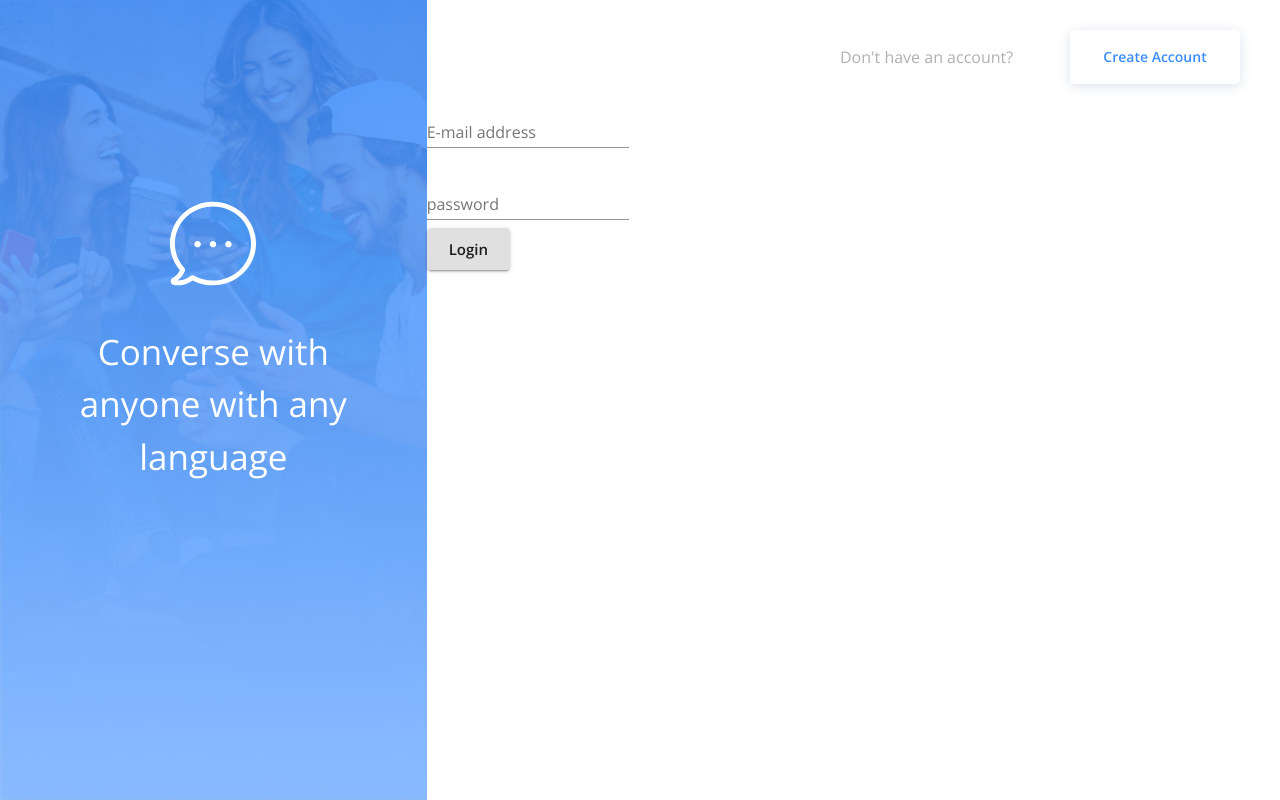
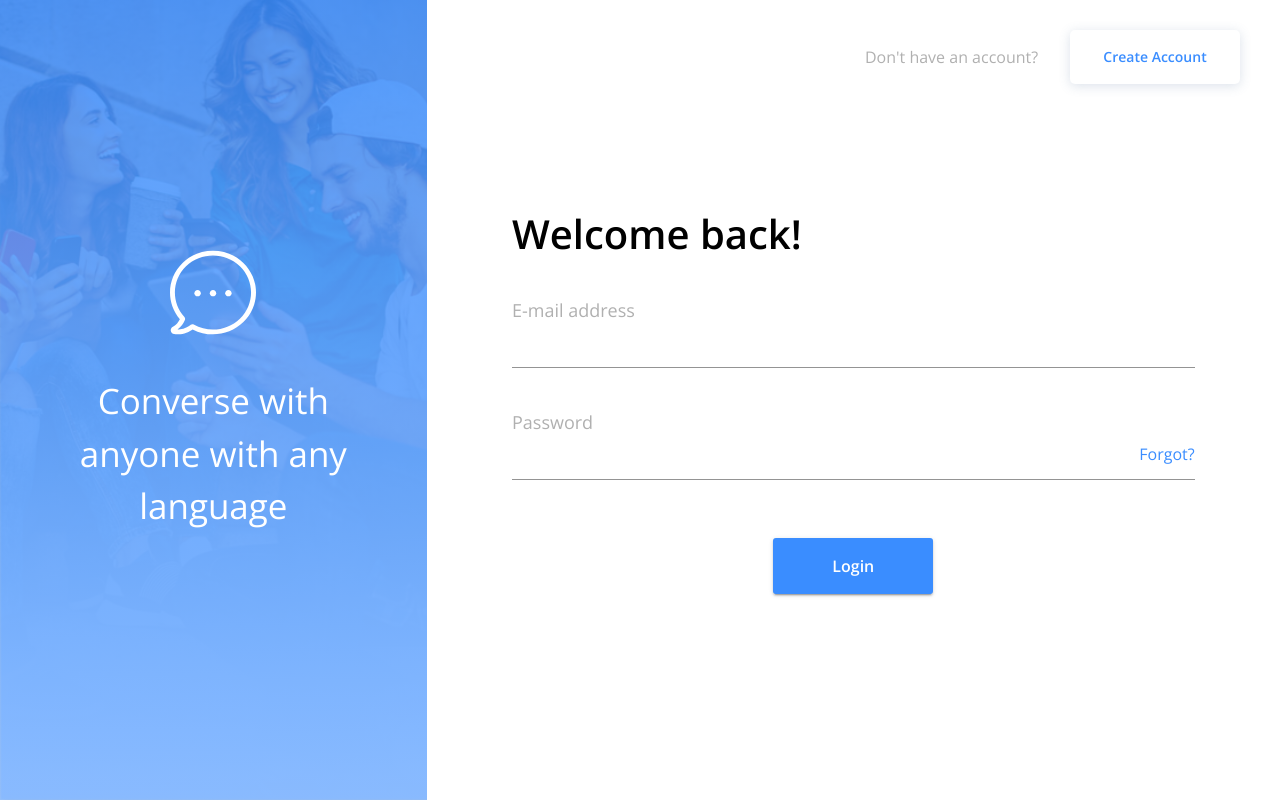
Before and after one commit to asendice/3635a5, a React (Create React App) app in the folder client/: page /login in a window 1280 px wide. Built offline with nearby package versions, Linux system fonts and the light colour scheme; no server answers.

Commit message:
login ui

```diff
--- a/client/src/components/AccountEntry/Header.js
+++ b/client/src/components/AccountEntry/Header.js
@@ -5,7 +5,7 @@ import { makeStyles } from "@material-ui/core/styles";
 
 const useStyles = makeStyles(() => ({
   root: {
-    width: 400,
+    width: 375,
     display: "flex",
     alignItems: "center",
     justifyContent: "space-between",
--- a/client/src/components/AccountEntry/Login.js
+++ b/client/src/components/AccountEntry/Login.js
@@ -3,10 +3,12 @@ import { Redirect, useHistory } from "react-router-dom";
 import { connect } from "react-redux";
 import {
   Grid,
+  Box,
   Typography,
   Button,
   FormControl,
   TextField,
+  InputAdornment,
 } from "@material-ui/core";
 import { login } from "../../store/utils/thunkCreators";
 import SideBanner from "./SideBanner";
@@ -14,15 +16,49 @@ import Header from "./Header";
 import { makeStyles } from "@material-ui/core/styles";
 
 const useStyles = makeStyles(() => ({
-  formContainer: {
-
+  formContent: {
+    height: 500,
+    width: 700,
+    maxWidth: "80%",
+    margin: "auto",
+    marginTop: 120,
   },
-
-}))
+  formControl: {
+    width: "100%",
+  },
+  input: {
+    padding: "10px 0px",
+  },
+  header: {
+    fontSize: 40,
+    fontWeight: 600,
+  },
+  inputContainer: {
+    marginTop: 20,
+  },
+  adornment: {
+    color: "#3A8DFF",
+    cursor: "pointer",
+    fontSize: 16,
+  },
+  btnContainer: {
+    marginTop: 50,
+    display: "flex",
+    justifyContent: "center",
+  },
+  btn: {
+    backgroundColor: "#3A8DFF",
+    color: "#fff",
+    width: 160,
+    height: 56,
+    borderRadius: "3px",
+    fontWeight: 700,
+    fontSize: 16,
+  },
+}));
 
 const Login = (props) => {
   const classes = useStyles();
-  const history = useHistory();
   const { user, login } = props;
 
   const handleLogin = async (event) => {
@@ -47,27 +83,68 @@ const Login = (props) => {
           route="register"
         />
         <form onSubmit={handleLogin}>
+          <Grid className={classes.formContent}>
+            <Typography className={classes.header}>Welcome back!</Typography>
             <Grid>
-            <Grid>
-              <FormControl margin="normal" required>
+              <FormControl
+                margin="normal"
+                required
+                className={classes.formControl}
+              >
+                <Box className={classes.inputContainer}>
                   <TextField
                     aria-label="username"
                     label="E-mail address"
                     name="username"
                     type="text"
+                    fullWidth
+                    InputProps={{
+                      className: classes.input,
+                    }}
+                    InputLabelProps={{
+                      shrink: true,
+                      style: { fontSize: 24, color: "#B0B0B0" },
+                    }}
                   />
+                </Box>
               </FormControl>
             </Grid>
-            <FormControl margin="normal" required>
+            <Grid>
+              <FormControl
+                margin="normal"
+                required
+                className={classes.formControl}
+              >
+                <Box className={classes.inputContainer}>
                   <TextField
-                label="password"
+                    label="Password"
                     aria-label="Password"
                     type="password"
                     name="password"
+                    fullWidth
+                    InputProps={{
+                      className: classes.input,
+                      endAdornment: (
+                        <InputAdornment position="end">
+                          <a className={classes.adornment}>Forgot?</a>
+                        </InputAdornment>
+                      ),
+                    }}
+                    InputLabelProps={{
+                      shrink: true,
+                      style: { fontSize: 24, color: "#B0B0B0" },
+                    }}
                   />
+                </Box>
               </FormControl>
-            <Grid>
-              <Button type="submit" variant="contained" size="large">
+            </Grid>
+            <Grid className={classes.btnContainer}>
+              <Button
+                className={classes.btn}
+                type="submit"
+                variant="contained"
+                size="large"
+              >
                 Login
               </Button>
             </Grid>
--- a/client/src/components/AccountEntry/SideBanner.js
+++ b/client/src/components/AccountEntry/SideBanner.js
@@ -15,7 +15,7 @@ const useStyles = makeStyles(() => ({
     flexDirection: "column",
     alignItems: "center",
     justifyContent: "center",
-    marginTop: "47%",
+    marginTop: 250,
   },
   icon: {
     width: 86,
```
Lines whose indentation alone changed are shown as unchanged.
